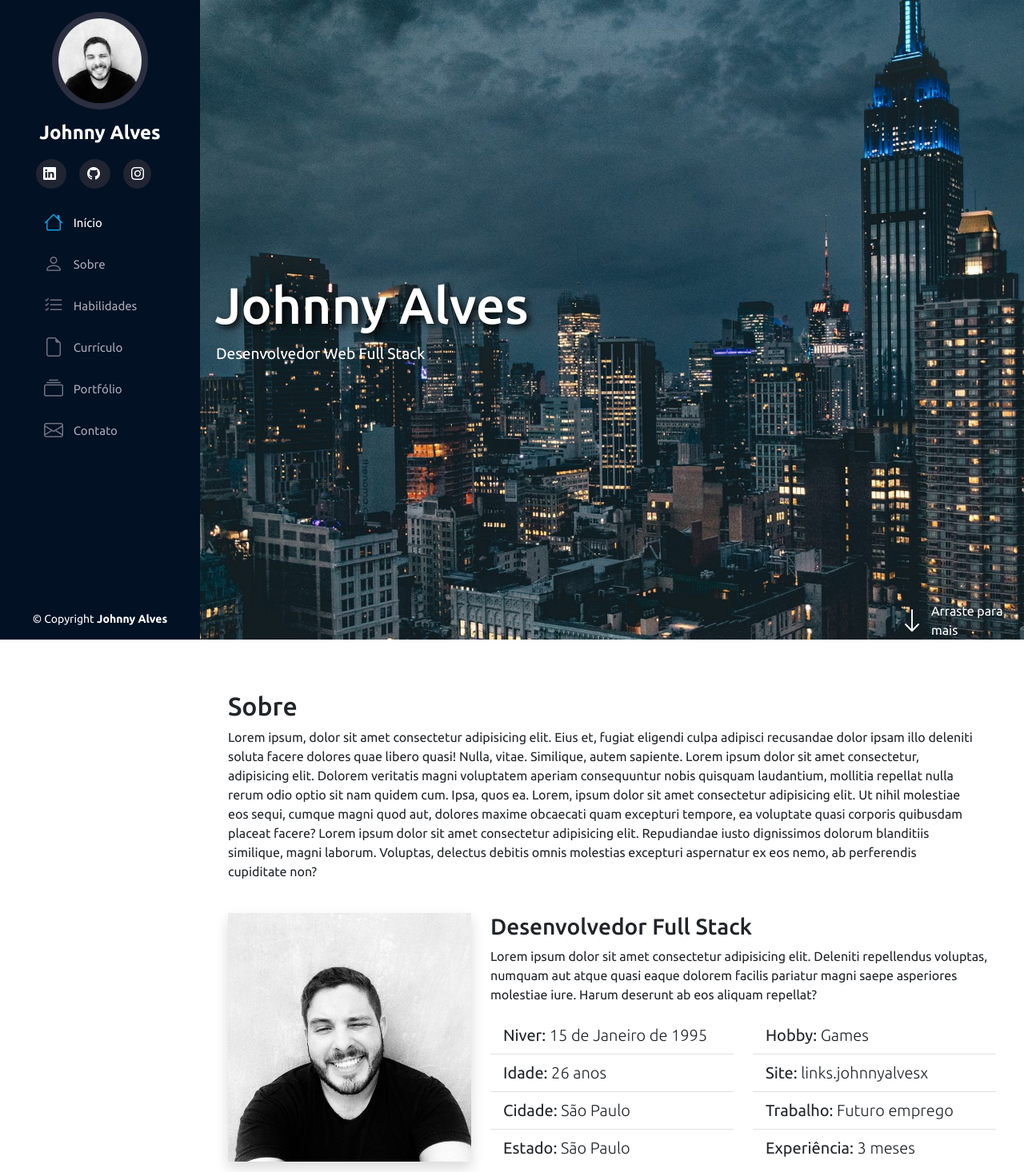
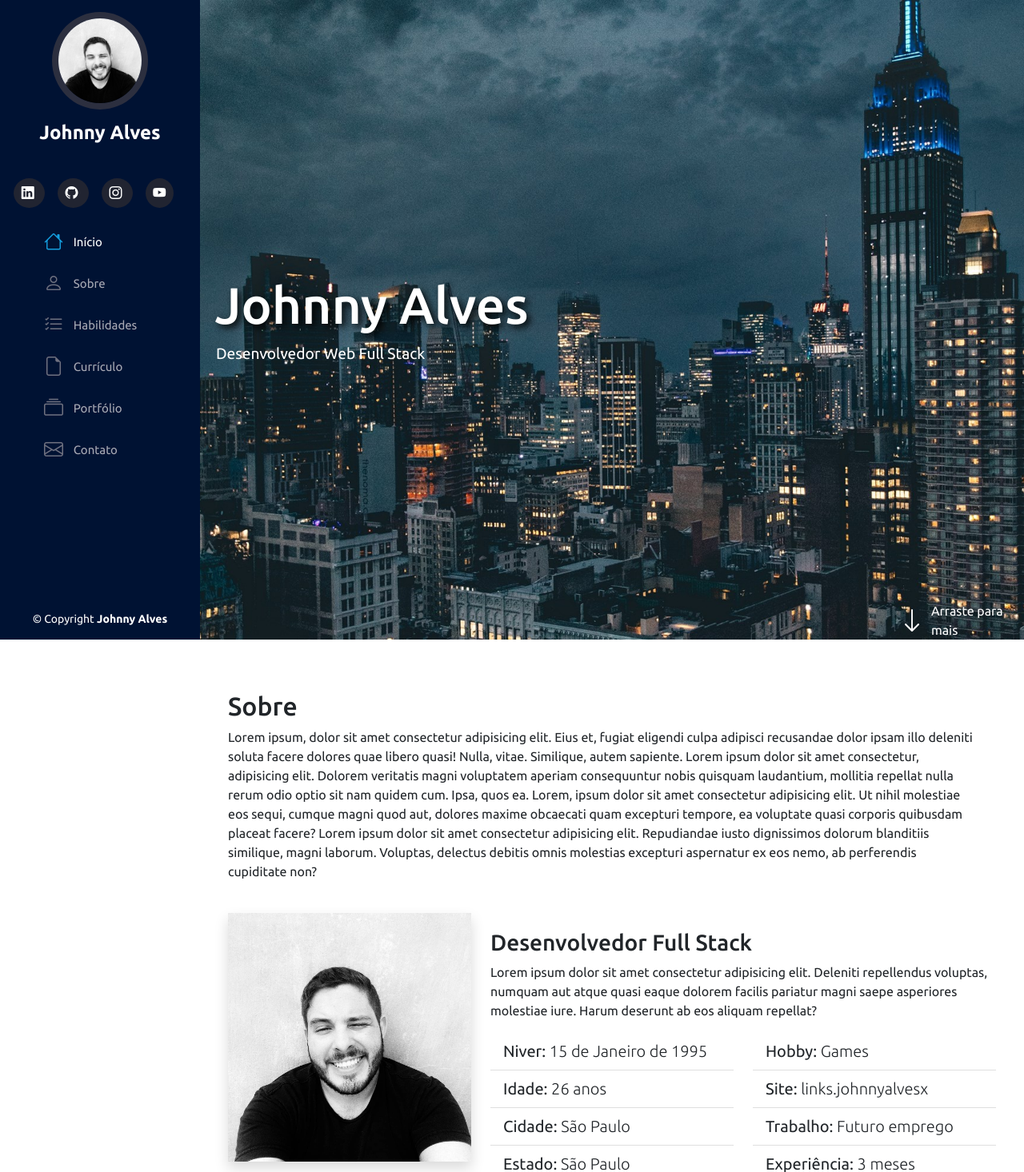
Before and after one commit to johnnyalvesx/portifolio-responsivo, a Flask app: page / in a window 1280 px wide. Shown: the top 1466 px of the page at 80% size. Run offline with Flask 2, Linux system fonts and the light colour scheme; some libraries are stand-ins or nearby versions.

Commit message:
Pequenos ajustes de padding

```diff
--- a/static/style.css
+++ b/static/style.css
@@ -11,7 +11,7 @@ html, body {
     top: 0;
     left: 0;
     bottom: 0;
-    background: #021124;
+    background: #001233;
     overflow-y: auto;
     width: 250px;
     transition: all ease-in-out 0.5s;
@@ -324,7 +324,7 @@ i.menu-mobile {
     bottom: 0;
     width: 250px;
     z-index: 9999;
-    background-color: #021124;
+    background-color: #001233;
     transition: .3s;
   }
 
--- a/templates/index.html
+++ b/templates/index.html
@@ -21,7 +21,7 @@
         <section class="profile">
             <img src="../static/img/johnnyjota-20211028-0001.jpg" alt="Foto do Johnny">
             <h1>Johnny Alves</h1>
-            <div class="social-links mt-4 text-center">
+            <div class="social-links mt-5 text-center">
                 <a target="_blank" href="https://www.linkedin.com/in/johnnyalvesx/">
                     <i class="bi bi-linkedin"></i>
                 </a>
@@ -30,6 +30,9 @@
                 </a>
                 <a target="_blank" href="https://instagram.com/johnnyjota/">
                     <i class="bi bi-instagram"></i>
+                </a>
+                <a target="_blank" href="#">
+                    <i class="bi bi-youtube"></i>
                 </a>
             </div>
         </section>
@@ -113,7 +116,7 @@
                         data-anime="left">
                 </div>
                 <div class="col-md-8" data-anime="right">
-                    <h3>Desenvolvedor Full Stack</h3>
+                    <h3 style="margin-top: 20px">Desenvolvedor Full Stack</h3>
                     <p>
                         Lorem ipsum dolor sit amet consectetur adipisicing elit. Deleniti repellendus voluptas,
                         numquam
@@ -358,10 +361,10 @@
 
         </section>
 
-        <section class="section-bg mt-5 aumentar-padding" id="portfolio">
+        <section class="section-bg mt-5" id="portfolio">
             <div class="container pb-5 pt-5" data-anime="left">
 
-                <h2 class="pb-4">Portfólio</h2>
+                <h2 class="pb-4 aumentar-padding">Portfólio</h2>
 
                 <div id="carouselPortfolio" class="carousel carousel-dark slide" data-bs-ride="carousel">
                     <div class="carousel-indicators">
```
